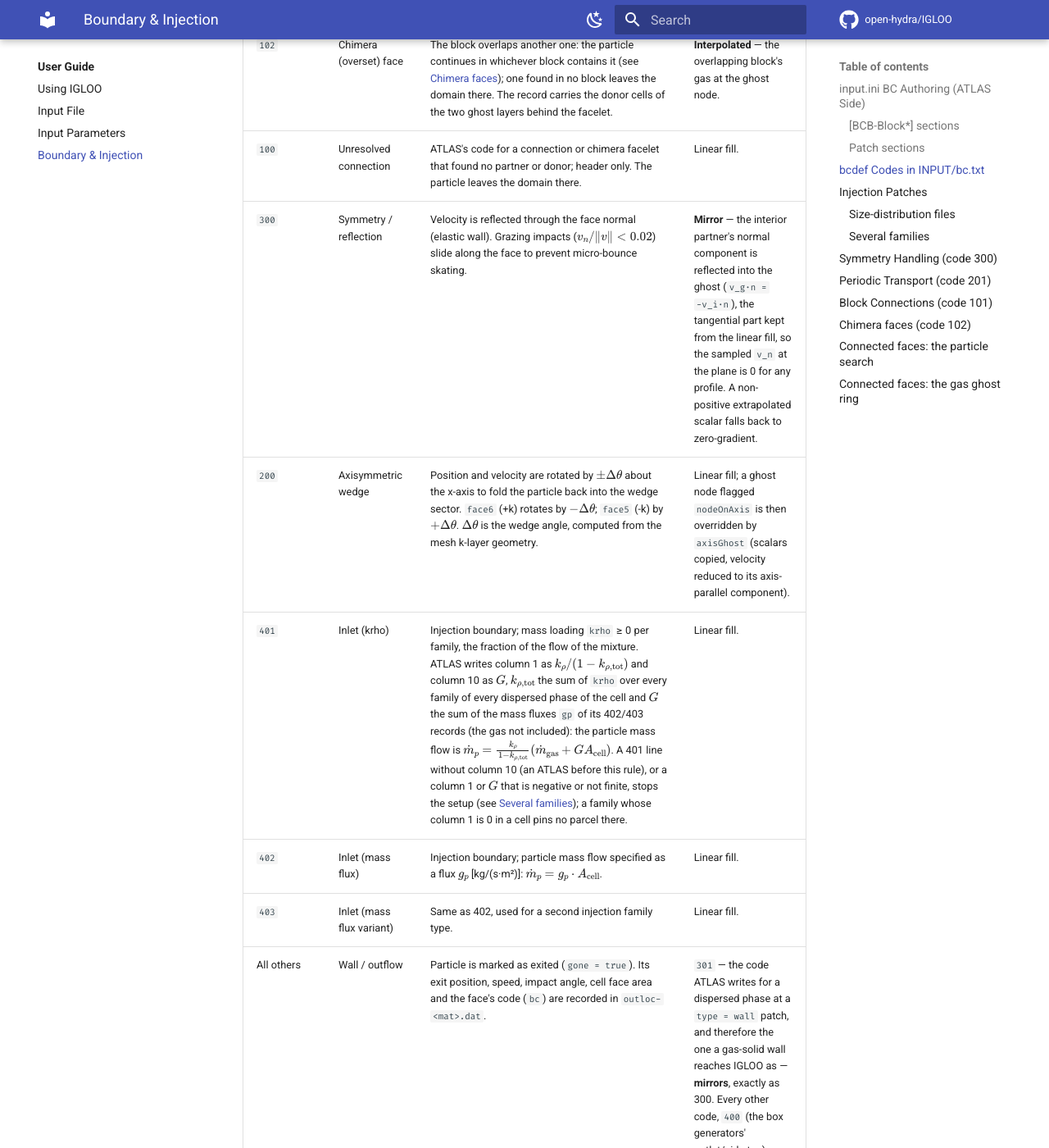
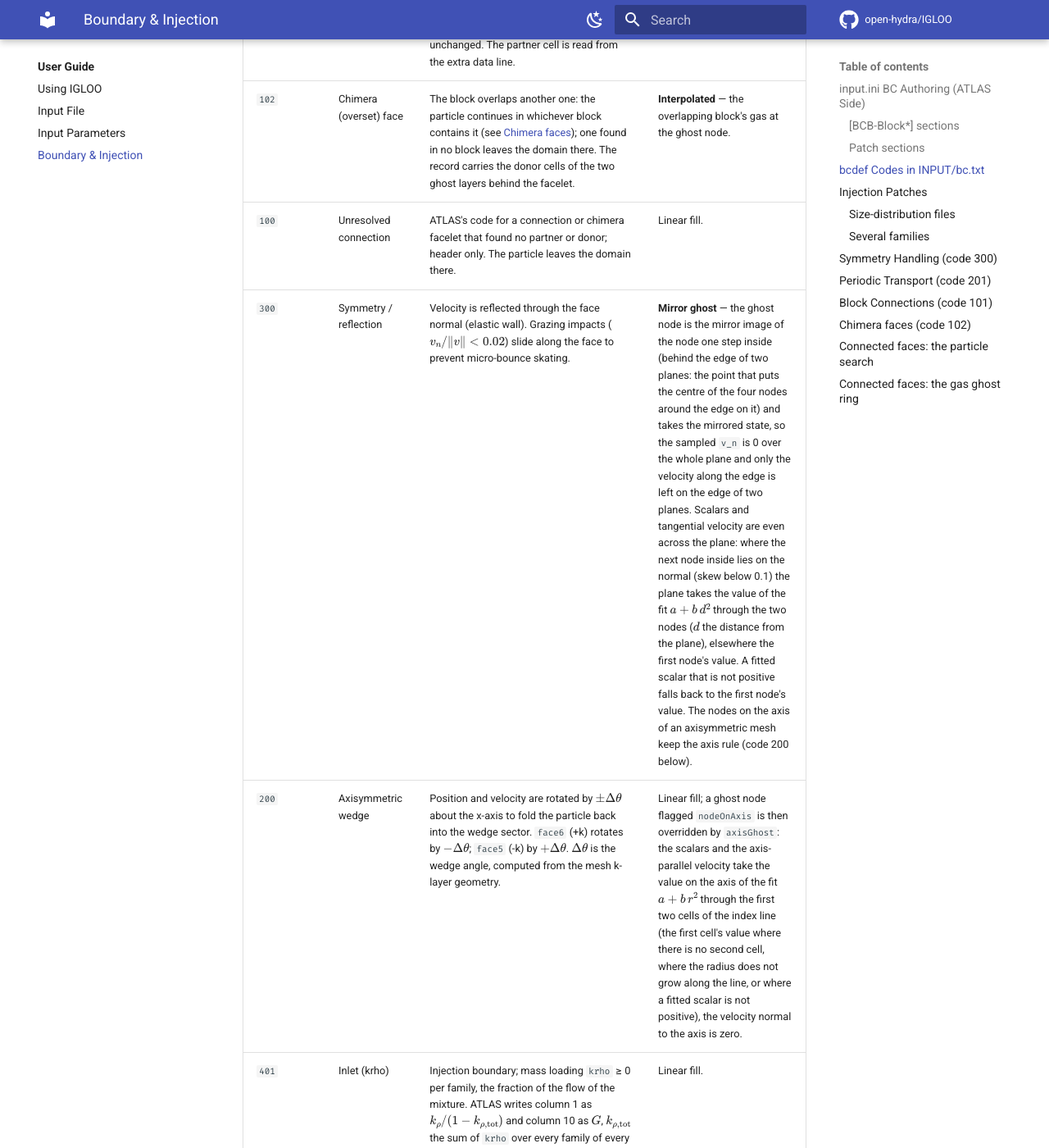
Before and after one commit to open-hydra/IGLOO, an MkDocs documentation site: the page built from docs/user/boundary-conditions.md, in a window 1280 px wide and 1400 px high, scrolled down 2133 px. Shown: the whole window at 82% size. Built offline with MkDocs 1.6.1 and Material for MkDocs 9.7.7, drawn with Linux system fonts in a browser that asks for light colours; comment, search, counter and statistics services are not loaded; some of the changed text lies outside the part shown.

Commit message:
docs: the mirror ghosts of symmetry planes, the axis node's fit, the inverse map's second attempt
- boundary-conditions: the gas ghost of code 300 is the mirror image of the
  interior with the even fit where the next node lies on the normal; 301
  keeps the linear fill with the normal velocity reflected; the axis node
  of code 200 takes the fit even in the radius; the per-sweep order of the
  fills;
- using: a provided face replaces the mirror ghost too;
- governing-equations: the second attempt of the trilinear inverse from the
  cell centre, the ring behind a symmetry plane.

Co-Authored-By: Claude Fable 5.2 <noreply@anthropic.com>
Claude-Session: https://claude.ai/code/session_01K4pmjHiKMu1GEkfmrwNiDP

````diff
--- a/docs/user/boundary-conditions.md
+++ b/docs/user/boundary-conditions.md
@@ -56,7 +56,7 @@ ATLAS translates these to numeric `bcdef` codes in `bc.txt`. IGLOO does not pars
 
 The `bc.txt` file has one data row per boundary face cell (one copy of the table per family when the phase has several — see [Several families](#several-families)). Column 6 is the integer `bcdef` code; `IO.f90::read_cdp_bc_file` reads it and `obj_bc.f90::bcDef` dispatches on it (code 201 is handled by `obj_particles.f90::updateCell` → `periodicTransport`).
 
-The last column is what the code does to the **gas** ghost ring under `gas-order = 2`, a separate question from what it does to a particle: the dual mesh's boundary row straddles the domain face, so the gas sampled there averages an interior node with a ghost node outside the domain. `obj_block.f90::fillGhostGradient` fills that ring once per sweep — a linear extrapolation `2q₁ − q₂` on every face, then the bc-aware corrections below, then the axis override and the edge/corner cascade; `fillGhostPartners` then sets the ghost nodes of connected faces from the connected block's gas (see [Connected faces: the gas ghost ring](#connected-faces-the-gas-ghost-ring)).
+The last column is what the code does to the **gas** ghost ring under `gas-order = 2`, a separate question from what it does to a particle: the dual mesh's boundary row straddles the domain face, so the gas sampled there averages an interior node with a ghost node outside the domain. `obj_block.f90::fillGhostGradient` fills that ring once per sweep — a linear extrapolation `2q₁ − q₂` on every face, then the bc-aware corrections below, then the axis override and the edge/corner cascade, then the mirror ghosts of symmetry planes (300); `fillGhostPartners` then sets the ghost nodes of connected faces from the connected block's gas (see [Connected faces: the gas ghost ring](#connected-faces-the-gas-ghost-ring)).
 
 | Code | Name | Behavior (particle) | ord2 gas ghost |
 |------|------|----------|----------------|
@@ -64,12 +64,12 @@ The last column is what the code does to the **gas** ghost ring under `gas-order
 | `201` | Periodic transport | Translational periodicity: position is shifted by the vector from the exit face center to the partner face center; velocity is unchanged. The partner cell is read from the extra data line. | **Interpolated**, as 101, at the node's periodic image. |
 | `102` | Chimera (overset) face | The block overlaps another one: the particle continues in whichever block contains it (see [Chimera faces](#chimera-faces-code-102)); one found in no block leaves the domain there. The record carries the donor cells of the two ghost layers behind the facelet. | **Interpolated** — the overlapping block's gas at the ghost node. |
 | `100` | Unresolved connection | ATLAS's code for a connection or chimera facelet that found no partner or donor; header only. The particle leaves the domain there. | Linear fill. |
-| `300` | Symmetry / reflection | Velocity is reflected through the face normal (elastic wall). Grazing impacts ($v_n / \|v\| < 0.02$) slide along the face to prevent micro-bounce skating. | **Mirror** — the interior partner's normal component is reflected into the ghost (`v_g·n = −v_i·n`), the tangential part kept from the linear fill, so the sampled `v_n` at the plane is 0 for any profile. A non-positive extrapolated scalar falls back to zero-gradient. |
-| `200` | Axisymmetric wedge | Position and velocity are rotated by $\pm\Delta\theta$ about the x-axis to fold the particle back into the wedge sector. `face6` (+k) rotates by $-\Delta\theta$; `face5` (-k) by $+\Delta\theta$. $\Delta\theta$ is the wedge angle, computed from the mesh k-layer geometry. | Linear fill; a ghost node flagged `nodeOnAxis` is then overridden by `axisGhost` (scalars copied, velocity reduced to its axis-parallel component). |
+| `300` | Symmetry / reflection | Velocity is reflected through the face normal (elastic wall). Grazing impacts ($v_n / \|v\| < 0.02$) slide along the face to prevent micro-bounce skating. | **Mirror ghost** — the ghost node is the mirror image of the node one step inside (behind the edge of two planes: the point that puts the centre of the four nodes around the edge on it) and takes the mirrored state, so the sampled `v_n` is 0 over the whole plane and only the velocity along the edge is left on the edge of two planes. Scalars and tangential velocity are even across the plane: where the next node inside lies on the normal (skew below 0.1) the plane takes the value of the fit $a + b\,d^2$ through the two nodes ($d$ the distance from the plane), elsewhere the first node's value. A fitted scalar that is not positive falls back to the first node's value. The nodes on the axis of an axisymmetric mesh keep the axis rule (code 200 below). |
+| `200` | Axisymmetric wedge | Position and velocity are rotated by $\pm\Delta\theta$ about the x-axis to fold the particle back into the wedge sector. `face6` (+k) rotates by $-\Delta\theta$; `face5` (-k) by $+\Delta\theta$. $\Delta\theta$ is the wedge angle, computed from the mesh k-layer geometry. | Linear fill; a ghost node flagged `nodeOnAxis` is then overridden by `axisGhost`: the scalars and the axis-parallel velocity take the value on the axis of the fit $a + b\,r^2$ through the first two cells of the index line (the first cell's value where there is no second cell, where the radius does not grow along the line, or where a fitted scalar is not positive), the velocity normal to the axis is zero. |
 | `401` | Inlet (krho) | Injection boundary; mass loading `krho` ≥ 0 per family, the fraction of the flow of the mixture. ATLAS writes column 1 as $k_\rho/(1-k_{\rho,\mathrm{tot}})$ and column 10 as $G$, $k_{\rho,\mathrm{tot}}$ the sum of `krho` over every family of every dispersed phase of the cell and $G$ the sum of the mass fluxes `gp` of its 402/403 records (the gas not included): the particle mass flow is $\dot{m}_p = \frac{k_\rho}{1-k_{\rho,\mathrm{tot}}} (\dot{m}_\mathrm{gas} + G A_\mathrm{cell})$. A 401 line without column 10 (an ATLAS before this rule), or a column 1 or $G$ that is negative or not finite, stops the setup (see [Several families](#several-families)); a family whose column 1 is 0 in a cell pins no parcel there. | Linear fill. |
 | `402` | Inlet (mass flux) | Injection boundary; particle mass flow specified as a flux $g_p$ [kg/(s·m²)]: $\dot{m}_p = g_p \cdot A_\mathrm{cell}$. | Linear fill. |
 | `403` | Inlet (mass flux variant) | Same as 402, used for a second injection family type. | Linear fill. |
-| All others | Wall / outflow | Particle is marked as exited (`gone = true`). Its exit position, speed, impact angle, cell face area and the face's code (`bc`) are recorded in `outloc-<mat>.dat`. | `301` — the code ATLAS writes for a dispersed phase at a `type = wall` patch, and therefore the one a gas-solid wall reaches IGLOO as — **mirrors**, exactly as 300. Every other code, `400` (the box generators' outlet/side tag) included, keeps the linear fill. |
+| All others | Wall / outflow | Particle is marked as exited (`gone = true`). Its exit position, speed, impact angle, cell face area and the face's code (`bc`) are recorded in `outloc-<mat>.dat`. | `301` — the code ATLAS writes for a dispersed phase at a `type = wall` patch, and therefore the one a gas-solid wall reaches IGLOO as — keeps the linear fill with the interior partner's normal velocity reflected into the ghost (`v_g·n = −v_i·n`): the sampled `v_n` is 0 at the face centres; a non-positive extrapolated scalar falls back to zero-gradient. Every other code, `400` (the box generators' outlet/side tag) included, keeps the linear fill. |
 
 !!! note "Default is wall/outflow"
     Any `bcdef` code not listed above (e.g. 0, 404–407, 420) is treated as a wall or outflow: the particle is removed from the domain at the crossing point. Code `103` (a connection between blocks of different phases) and `104` (a chimera face between blocks of different phases) are header only in a dispersed-phase file, so a particle leaves the domain there.
@@ -352,11 +352,11 @@ value is interpolated all the same),
 ```
 
 **Per sweep.** After every block has filled its own ring (linear fill, wall mirrors, axis, edge and
-corner cascade), each located ghost node takes the weighted sum of the connected block's node values,
+corner cascade, the mirror ghosts of symmetry planes), each located ghost node takes the weighted sum of the connected block's node values,
 for density, velocity, temperature, viscosity, conductivity, γ and R. Every value is computed from the
 rings as the blocks' own fills left them before any is written, so no block reads another block's
 overridden ring and the result does not depend on the order of the blocks. Edge and corner nodes that
-also touch a wall (300/301) then take the wall's mirror again. A face whose ring a parent solver provided
+also touch a wall (301) then take the wall's mirror again, and those behind a symmetry plane (300) are mirrored again, from the interpolated values. A face whose ring a parent solver provided
 for the sweep keeps it (see [Using IGLOO](using.md#embedding-in-hydra)); on a connected face its edge and
 corner nodes are still interpolated unless their other face is provided too.
 
````
Also changed, not shown: docs/theory/governing-equations.md (+2 -2 lines), docs/user/using.md (+1 -1 lines).
